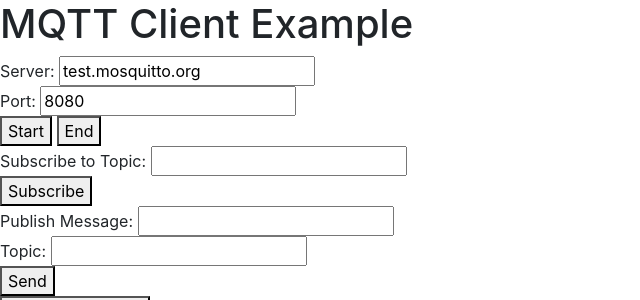
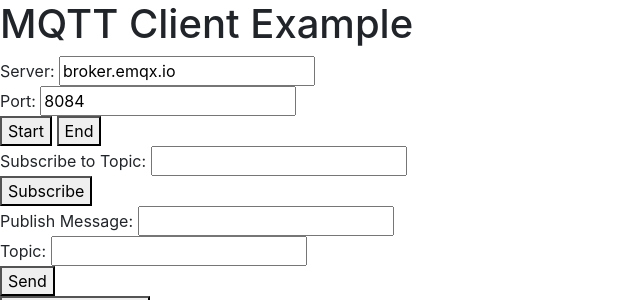
Before and after one commit to bradennavarro/engo551_lab5, a plain HTML site: page index.html in a window 1280 px wide. Shown: the top 300 px of the page, 0-640 px from the left. Drawn offline with nearby package versions, Linux system fonts and the light colour scheme.

Commit message:
Update index.html

```diff
--- a/index.html
+++ b/index.html
@@ -15,8 +15,8 @@
 
     <!-- Form for MQTT connection -->
     <form id="connform">
-        Server: <input type="text" name="server" value="test.mosquitto.org"><br>
-        Port: <input type="text" name="port" value="8080"><br>
+        Server: <input type="text" name="server" value="broker.emqx.io"><br>
+        Port: <input type="text" name="port" value="8084"><br>
         <button onclick="MQTTconnect()">Start</button>
         <button onclick="endConnection()">End</button>
     </form>
```
